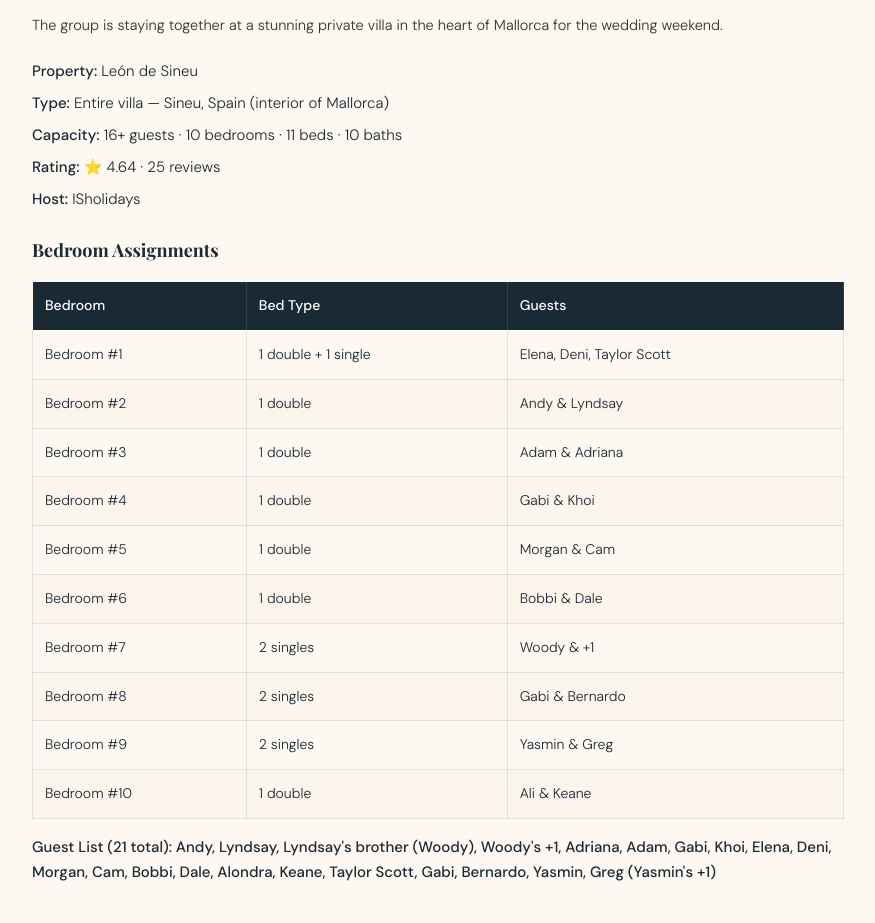
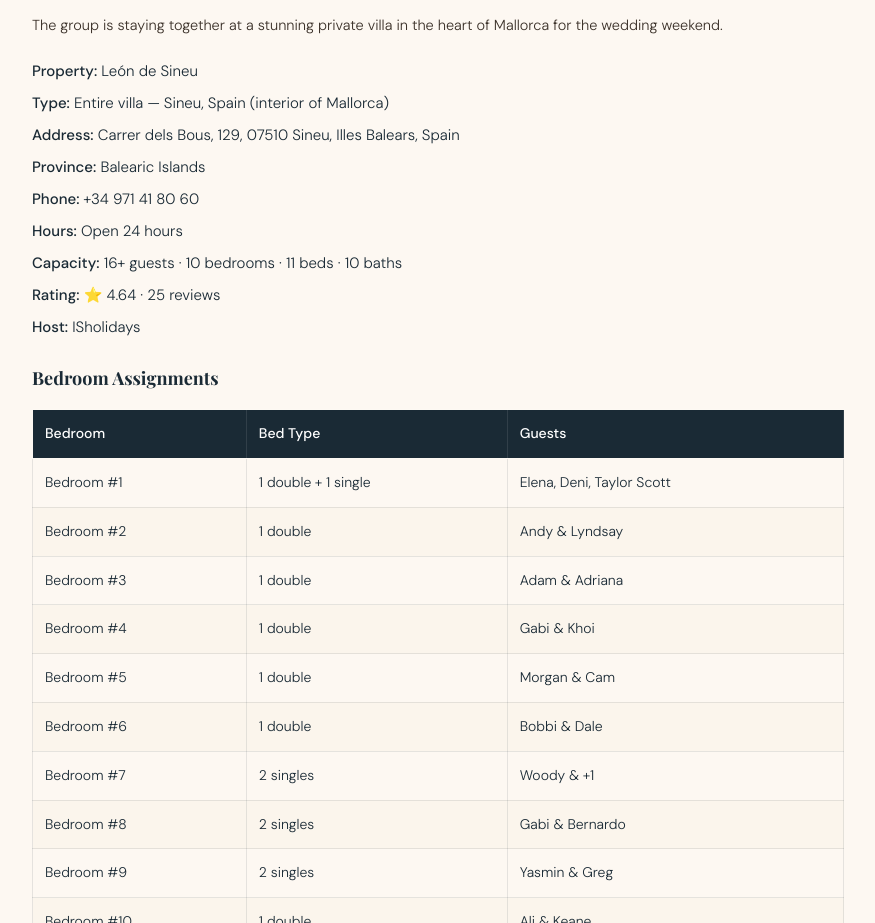
Before and after one commit to athaight/mallorca, a website: page index.html in a window 1280 px wide. Shown: the part 9453-10376 px from the top of the page, without its empty margins (202-1077 px from the left). Drawn offline with nearby package versions, Linux system fonts and the light colour scheme; a web font is replaced by a local one.

Commit message:
Add complete address and contact details for León de Sineu villa

```diff
--- a/index.html
+++ b/index.html
@@ -1205,6 +1205,10 @@
       <ul style="margin: 16px 0;">
         <li><strong>Property:</strong> León de Sineu</li>
         <li><strong>Type:</strong> Entire villa — Sineu, Spain (interior of Mallorca)</li>
+        <li><strong>Address:</strong> Carrer dels Bous, 129, 07510 Sineu, Illes Balears, Spain</li>
+        <li><strong>Province:</strong> Balearic Islands</li>
+        <li><strong>Phone:</strong> +34 971 41 80 60</li>
+        <li><strong>Hours:</strong> Open 24 hours</li>
         <li><strong>Capacity:</strong> 16+ guests · 10 bedrooms · 11 beds · 10 baths</li>
         <li><strong>Rating:</strong> ⭐ 4.64 · 25 reviews</li>
         <li><strong>Host:</strong> ISholidays</li>
```
